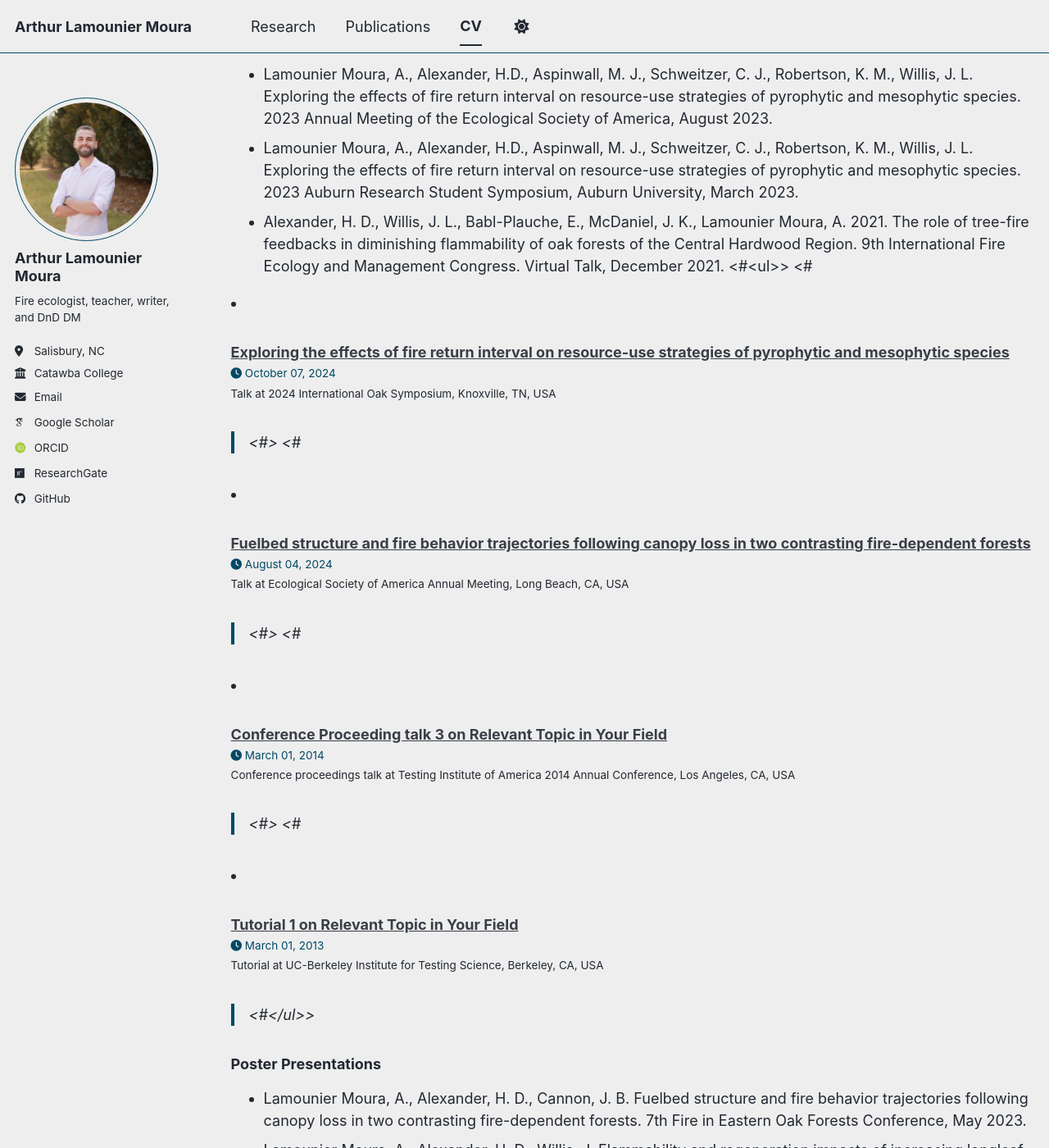
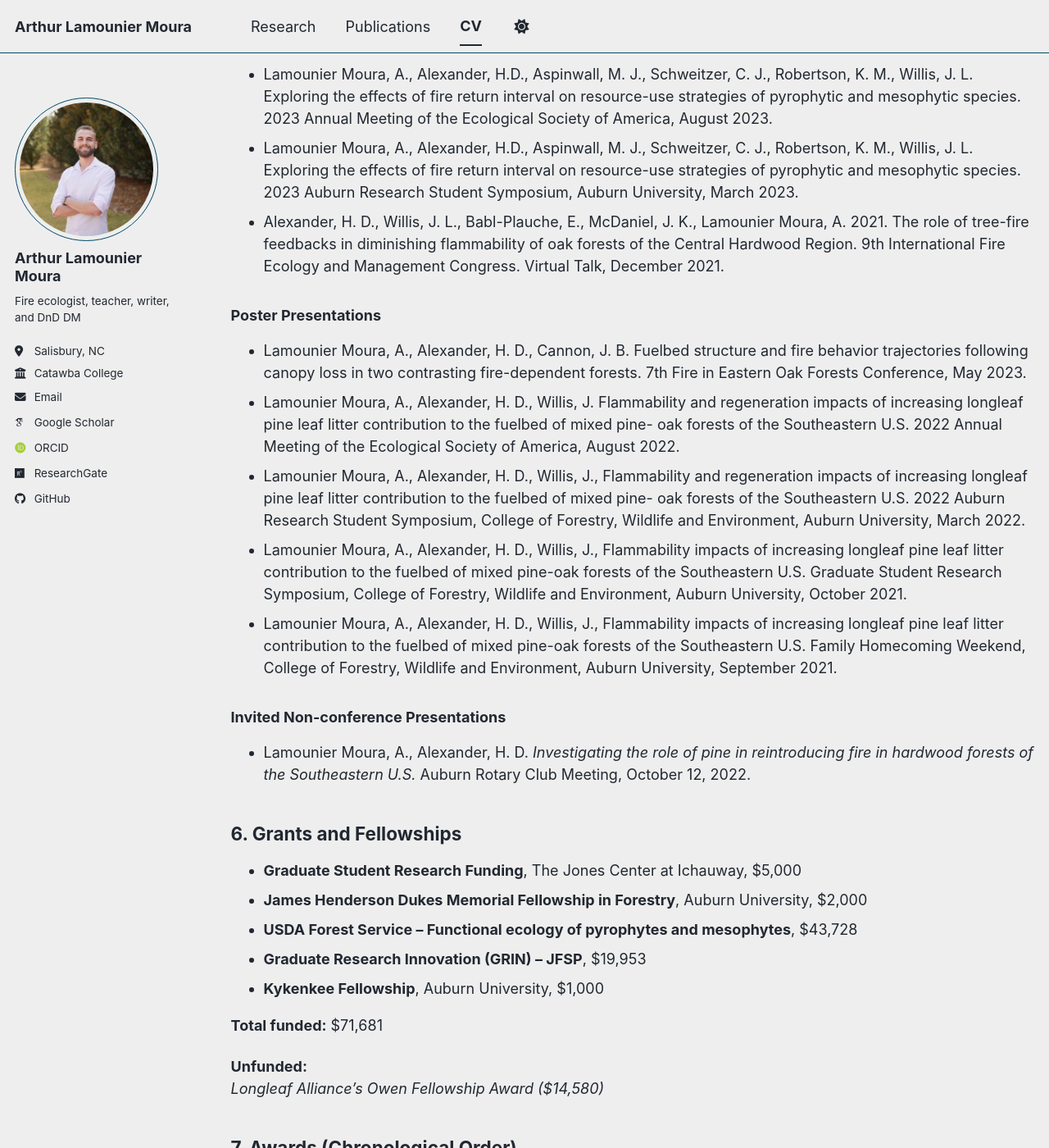
Before and after one commit to arthurlamounier/arthurlamounier.github.io, a Jekyll site: the page built from _pages/cv.md, in a window 1280 px wide and 1400 px high, scrolled down 2337 px. Shown: the whole window at 82% size. Built offline with Jekyll 4.4.1, drawn with Linux system fonts in a browser that asks for light colours; some web fonts are replaced; a script bundle is joined from its source files by our own code; library files that are not in the unit come from our copies.

Commit message:
Update cv.md

```diff
--- a/_pages/cv.md
+++ b/_pages/cv.md
@@ -56,10 +56,11 @@
 * Lamounier Moura, A., Alexander, H.D., Aspinwall, M. J., Schweitzer, C. J., Robertson, K. M., Willis, J. L. Exploring the effects of fire return interval on resource-use strategies of pyrophytic and mesophytic species. 2023 Annual Meeting of the Ecological Society of America, August 2023.
 * Lamounier Moura, A., Alexander, H.D., Aspinwall, M. J., Schweitzer, C. J., Robertson, K. M., Willis, J. L. Exploring the effects of fire return interval on resource-use strategies of pyrophytic and mesophytic species. 2023 Auburn Research Student Symposium, Auburn University, March 2023.
 * Alexander, H. D., Willis, J. L., Babl-Plauche, E., McDaniel, J. K., Lamounier Moura, A. 2021. The role of tree-fire feedbacks in diminishing flammability of oak forests of the Central Hardwood Region. 9th International Fire Ecology and Management Congress. Virtual Talk, December 2021.
-<#<ul>{% for post in site.talks reversed %}>
-<#{% include archive-single-talk-cv.html %}>
-<#{% endfor %}</ul>>
-
+{% comment %}
+<ul>{% for post in site.talks reversed %}
+{% include archive-single-talk-cv.html %}
+{% endfor %}</ul>
+{% endcomment %}
 ### Poster Presentations
 *	Lamounier Moura, A., Alexander, H. D., Cannon, J. B. Fuelbed structure and fire behavior trajectories following canopy loss in two contrasting fire-dependent forests. 7th Fire in Eastern Oak Forests Conference, May 2023.
 *	Lamounier Moura, A., Alexander, H. D., Willis, J. Flammability and regeneration impacts of increasing longleaf pine leaf litter contribution to the fuelbed of mixed pine- oak forests of the Southeastern U.S. 2022 Annual Meeting of the Ecological Society of America, August 2022.
```
